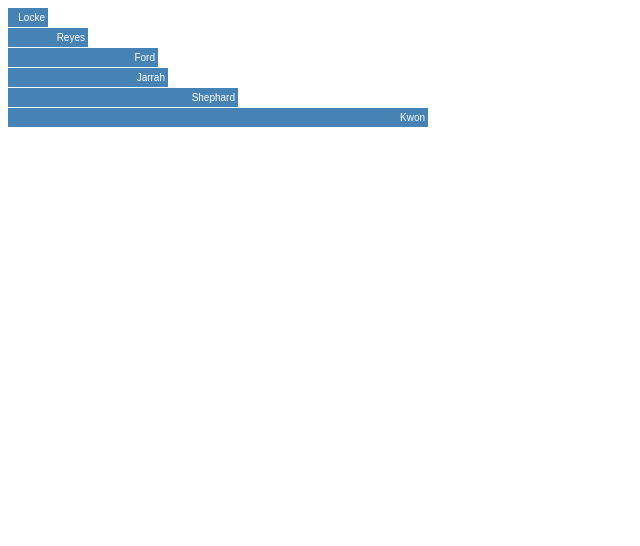
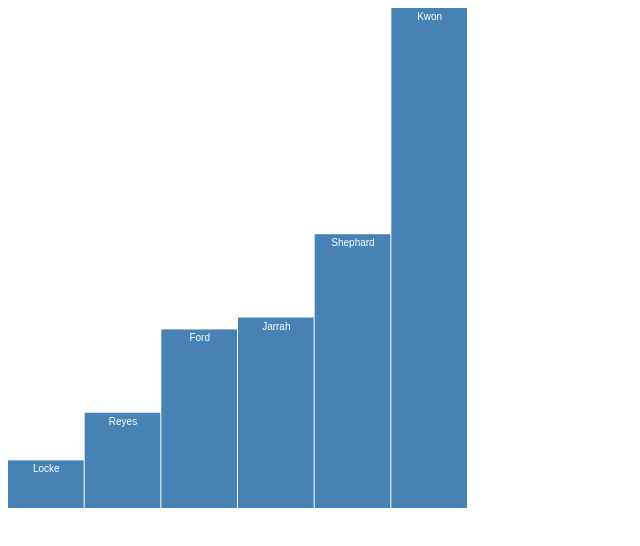
Before and after one commit to jdunkerley/html5training, a website: page d3/index.html in a window 1280 px wide. Shown: the whole page, without its empty margins (0-640 px from the left). Drawn offline with nearby package versions, Linux system fonts and the light colour scheme.

Commit message:
Rotating to a column based chart

```diff
--- a/d3/index.html
+++ b/d3/index.html
@@ -20,11 +20,12 @@
         .chart text {
             fill: white;
             font: 10px sans-serif;
-            text-anchor: end;
+            text-anchor: middle;
         }
     </style>
 </head>
 <body>
+    <svg width="460" height="500" class="chart"></svg>
 
   <script type="text/javascript" src="http://d3js.org/d3.v3.min.js"></script>
   <script type="text/javascript" src="index.js"></script>
--- a/d3/index.js
+++ b/d3/index.js
@@ -1,48 +1,43 @@
 (function() {
   'use strict';
 
-  var body = d3.select('body');
-
-  var width = 420;
-  var barHeight = 20;
-
-  var svg = body.append('svg')
-    .classed('chart', true)
-    .attr('width', width);
+  var svg = d3.select('svg');
+  var width = svg.attr('width');
+  var height = svg.attr('height');
 
   // Create Linear Scale
   var x = d3.scale.linear()
-    .range([0, width]);
+    .range([0, height]);
 
   d3.tsv('data.tsv', type, function (error, data) {
-    svg.attr('height',  data.length * barHeight)
     x.domain([0, d3.max(data, function (d) {
       return d.value;
     })]);
+
+    var barWidth = width / data.length;
 
     // Div Based Chart
     var bars = svg.selectAll('g')
       .data(data)
       .enter().append('g')
       .attr('transform', function (d, i) {
-        return 'translate(0,' + i * barHeight + ')';
+        return 'translate(' + i * barWidth + ', 0)';
       });
 
     bars.append('rect')
       .attr({
-        width: function (d) {
+        y: function (d) { return height - x(d.value); },
+        height: function (d) {
           return x(d.value);
         },
-        height: barHeight - 1
+        width: barWidth - 1
       });
 
     bars.append('text')
       .attr({
-        x: function (d) {
-          return x(d.value) - 3;
-        },
-        y: barHeight / 2,
-        dy: '3px'
+        x: barWidth / 2,
+        y: function (d) { return height - x(d.value); },
+        dy: '12px'
       })
       .text(function (d) {
         return d.name;
```
